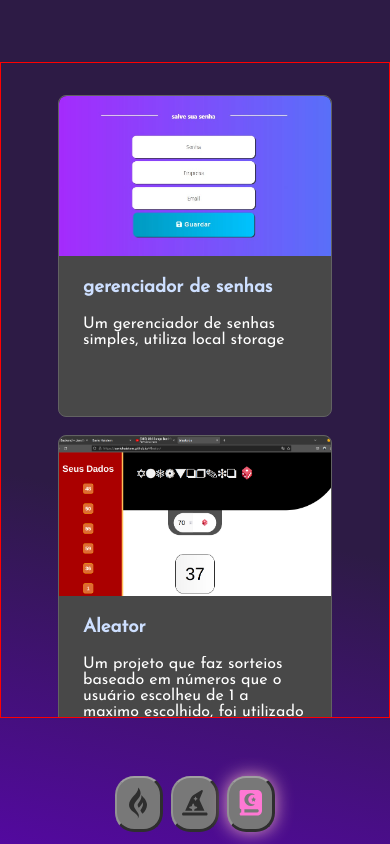
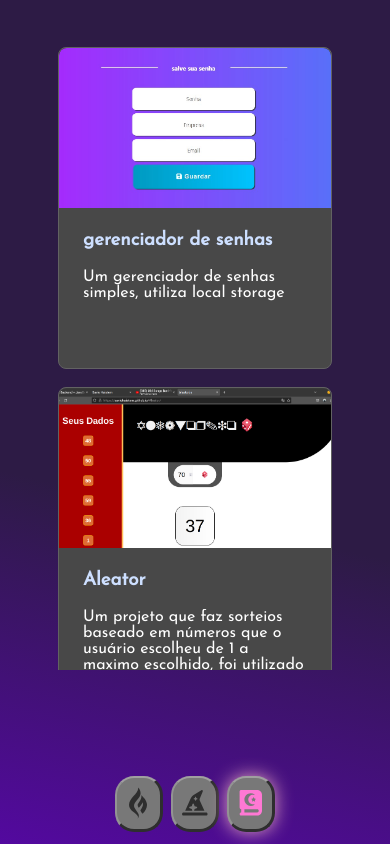
Before and after one commit to SavioHaistem/Portifolio, a Vue app: page / in a window 390 px wide. Both pictures are taken after a click on the button 251 px from the left and 804 px from the top of the page. Built offline with nearby package versions, Linux system fonts and the light colour scheme.

Commit message:
style(fix): grid project responsiveness

```diff
--- a/src/Projects.vue
+++ b/src/Projects.vue
@@ -162,12 +162,14 @@ ul.projects-list > li.project-item > img.project-image {
 
 @media only screen and (max-width: 768px) {
   ul.projects-list > li.project-item > div.tecnologies-list {
-    transform: translateY(-100px);
-    margin-bottom: -95.8px;
+    transform: translateY(-99px);
+    margin-bottom: -95.7px;
+  }
+  main.projects-body {
+    align-items: end;
+    padding-top: 5rem;
   }
   .projects-body > ul.projects-list {
-    border: 1px solid red;
-    margin-bottom: 5rem;
     max-height: 70vh;
     width: 100vw;
     grid-template-columns: repeat(auto-fill, minmax(16rem, 1fr));
```
